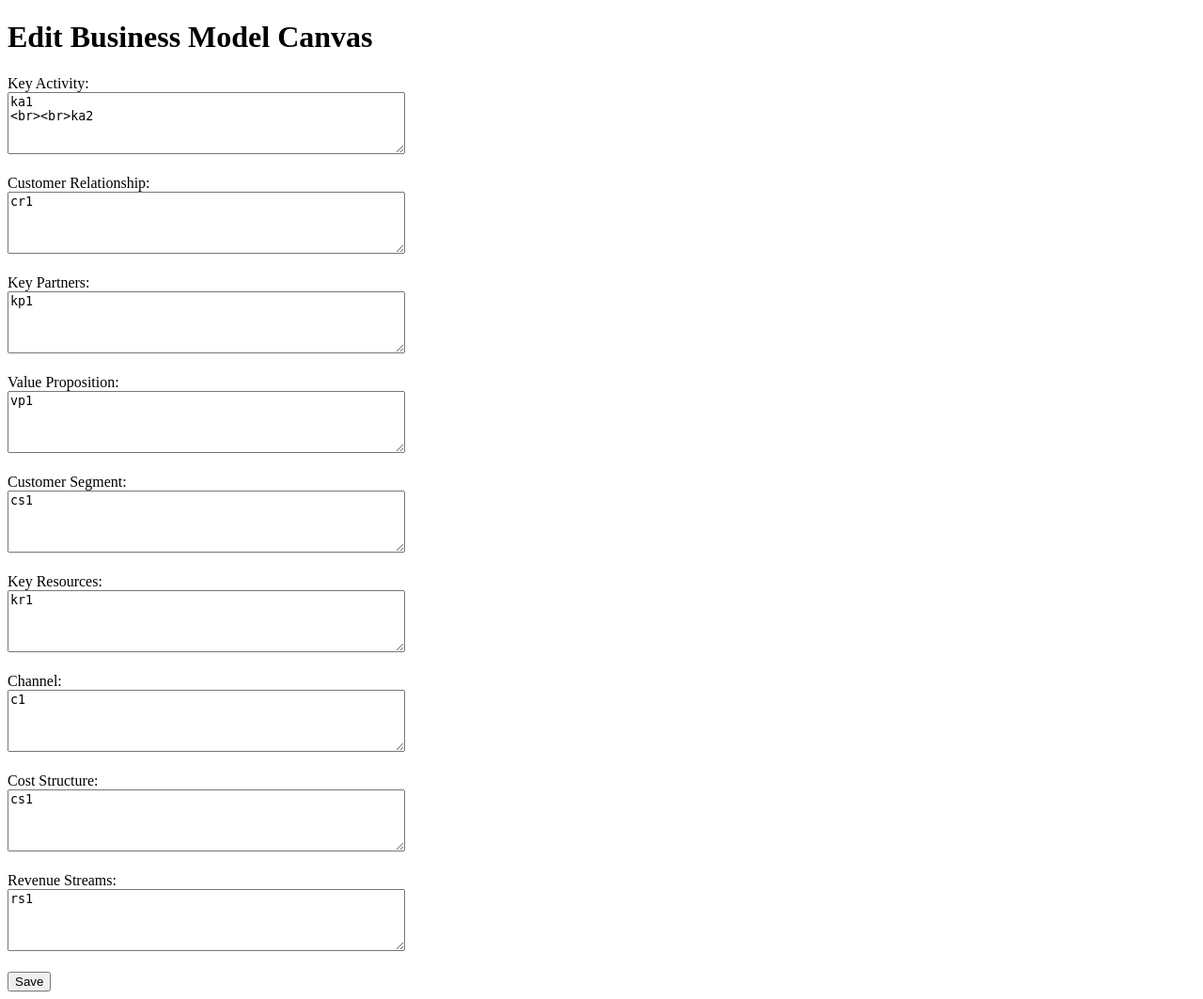
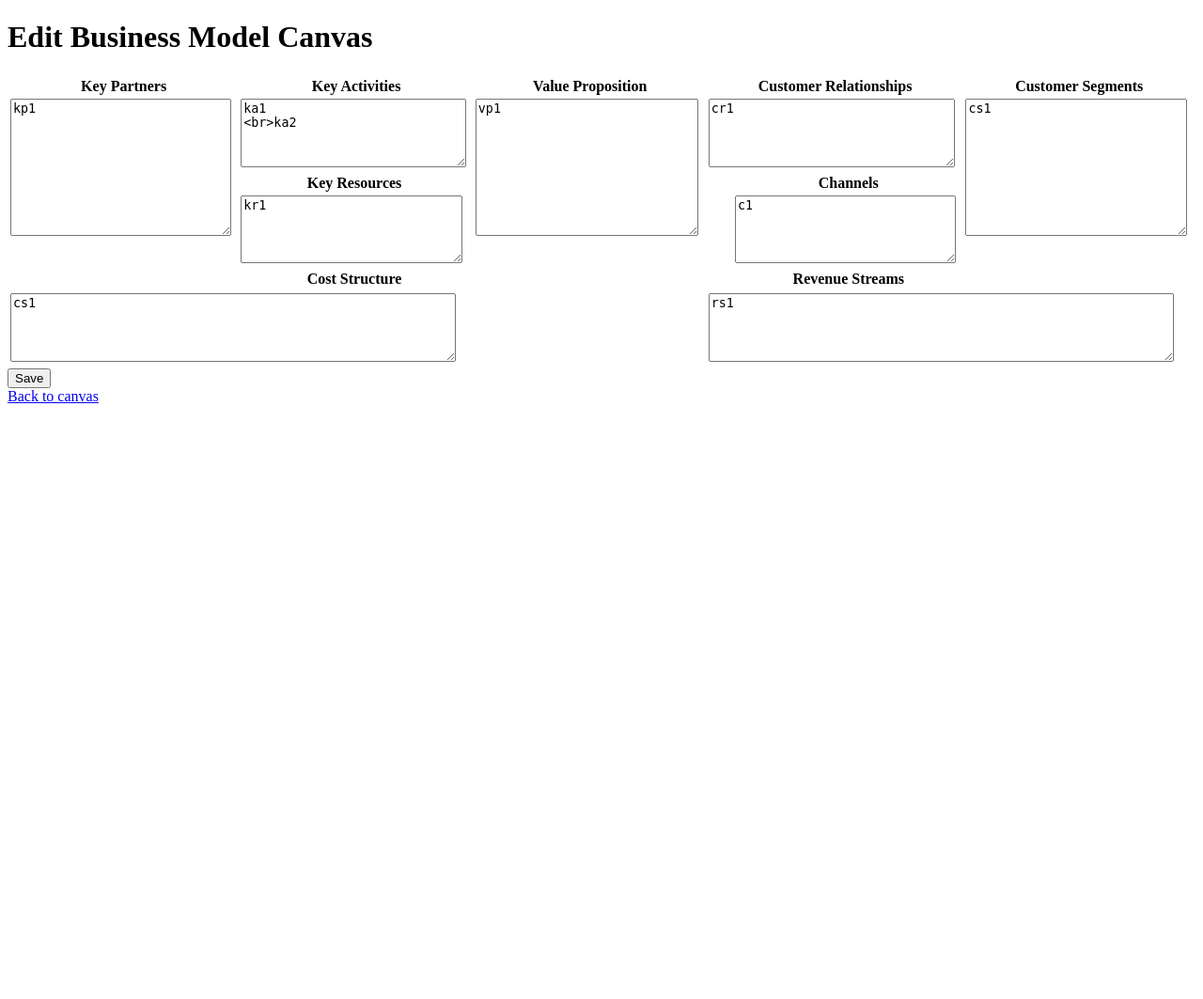
Before and after one commit to hisataka0206/BusinessModelCambus, a Flask app: page /edit in a window 1280 px wide. Shown: the whole page at 94% size. After the commit the page ends 429 px from the top, so only its background shows below. Run offline with Flask 3, Linux system fonts and the light colour scheme; data comes from the database, SQL or seed files in the repository; lists and menus that the app fills with data are empty.

Commit message:
change layout of input

```diff
--- /dev/null
+++ b/static/edit.css
@@ -0,0 +1,16 @@
+table {
+    width: 100%;
+}
+
+td {
+    width: 20%;
+    vertical-align: top;
+}
+
+textarea {
+    width: 95%;
+    height: 5em;
+}
+.large-textarea {
+    height: 140px;
+}
--- a/templates/edit.html
+++ b/templates/edit.html
@@ -2,42 +2,56 @@
 <html lang="en">
 <head>
     <meta charset="UTF-8">
-    <meta http-equiv="X-UA-Compatible" content="IE=edge">
     <meta name="viewport" content="width=device-width, initial-scale=1.0">
     <title>Edit Business Model Canvas</title>
+    <link href="{{ url_for('static', filename='edit.css') }}" rel="stylesheet"/>
 </head>
 <body>
     <h1>Edit Business Model Canvas</h1>
+    <form action="/save" method="post">
+        <table>
+            <tbody>
+                <tr>
+                    <th colspan="2">Key Partners</th>
+                    <th colspan="2">Key Activities</th>
+                    <th colspan="2">Value Proposition</th>
+                    <th colspan="2">Customer Relationships</th>
+                    <th colspan="2">Customer Segments</th>
+                </tr>
+                <tr>
+                    <td colspan="2", rowspan="4"><textarea name="key_partners", class="large-textarea">{{ canvas_data['key_partners'] }}</textarea></td>
+                    <td colspan="2"><textarea name="key_activity">{{ canvas_data['key_activity'] }}</textarea></td>
+                    <td colspan="2", rowspan="4"><textarea name="value_proposition", class="large-textarea">{{ canvas_data['value_proposition'] }}</textarea></td>
+                    <td colspan="2"><textarea name="customer_relationship">{{ canvas_data['customer_relationship'] }}</textarea></td>
+                    <td colspan="2", rowspan="4"><textarea name="customer_segment", class="large-textarea">{{ canvas_data['customer_segment'] }}</textarea></td>
+                </tr>
+                <tr>
+                    <th>Key Resources</th>
+                    <th></th>
+                    <th></th>
+                    <th>Channels</th>
+                </tr>
+                <tr>
+                    <td><textarea name="key_resources">{{ canvas_data['key_resources'] }}</textarea></td>
+                    <th></th>
+                    <th></th>
+                    <td><textarea name="channel">{{ canvas_data['channel'] }}</textarea></td>
+                </tr>
+                    <th colspan="1">Cost Structure</th>
+                    <th></th>
+                    <th></th>
+                    <th colspan="1">Revenue Streams</th>
+                <tr></tr>
+                <tr>
+                    <td colspan="5"><textarea name="cost_structure">{{ canvas_data['cost_structure'] }}</textarea></td>
+                    <th></th>
+                    <td colspan="5"><textarea name="revenue_streams">{{ canvas_data['revenue_streams'] }}</textarea></td>
 
-    <form action="/save" method="POST">
-        <label for="key_activity">Key Activity:</label><br>
-        <textarea id="key_activity" name="key_activity" rows="4" cols="50">{{ canvas_data.key_activity | replace("\n", "<br>") | safe  }}</textarea><br><br>
-
-        <label for="customer_relationship">Customer Relationship:</label><br>
-        <textarea id="customer_relationship" name="customer_relationship" rows="4" cols="50">{{ canvas_data.customer_relationship | replace("\n", "<br>") | safe  }}</textarea><br><br>
-
-        <label for="key_partners">Key Partners:</label><br>
-        <textarea id="key_partners" name="key_partners" rows="4" cols="50">{{ canvas_data.key_partners | replace("\n", "<br>") | safe  }}</textarea><br><br>
-
-        <label for="value_proposition">Value Proposition:</label><br>
-        <textarea id="value_proposition" name="value_proposition" rows="4" cols="50">{{ canvas_data.value_proposition | replace("\n", "<br>") | safe  }}</textarea><br><br>
-
-        <label for="customer_segment">Customer Segment:</label><br>
-        <textarea id="customer_segment" name="customer_segment" rows="4" cols="50">{{ canvas_data.customer_segment | replace("\n", "<br>") | safe  }}</textarea><br><br>
-
-        <label for="key_resources">Key Resources:</label><br>
-        <textarea id="key_resources" name="key_resources" rows="4" cols="50">{{ canvas_data.key_resources | replace("\n", "<br>") | safe  }}</textarea><br><br>
-
-        <label for="channel">Channel:</label><br>
-        <textarea id="channel" name="channel" rows="4" cols="50">{{ canvas_data.channel | replace("\n", "<br>") | safe  }}</textarea><br><br>
-
-        <label for="cost_structure">Cost Structure:</label><br>
-        <textarea id="cost_structure" name="cost_structure" rows="4" cols="50">{{ canvas_data.cost_structure | replace("\n", "<br>") | safe  }}</textarea><br><br>
-
-        <label for="revenue_streams">Revenue Streams:</label><br>
-        <textarea id="revenue_streams" name="revenue_streams" rows="4" cols="50">{{ canvas_data.revenue_streams | replace("\n", "<br>") | safe  }}</textarea><br><br>
-
+                </tr>
+            </tbody>
+        </table>
         <input type="submit" value="Save">
     </form>
+    <a href="/">Back to canvas</a>
 </body>
 </html>
```
